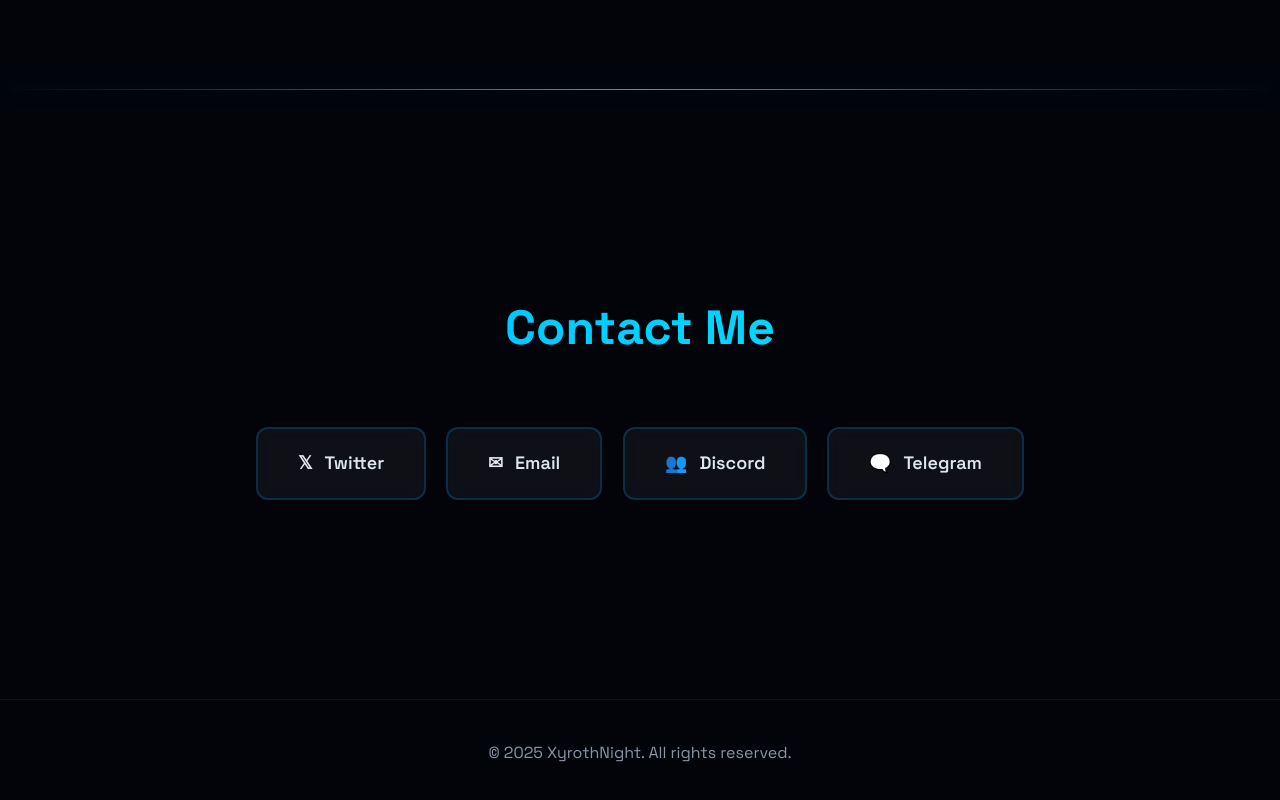
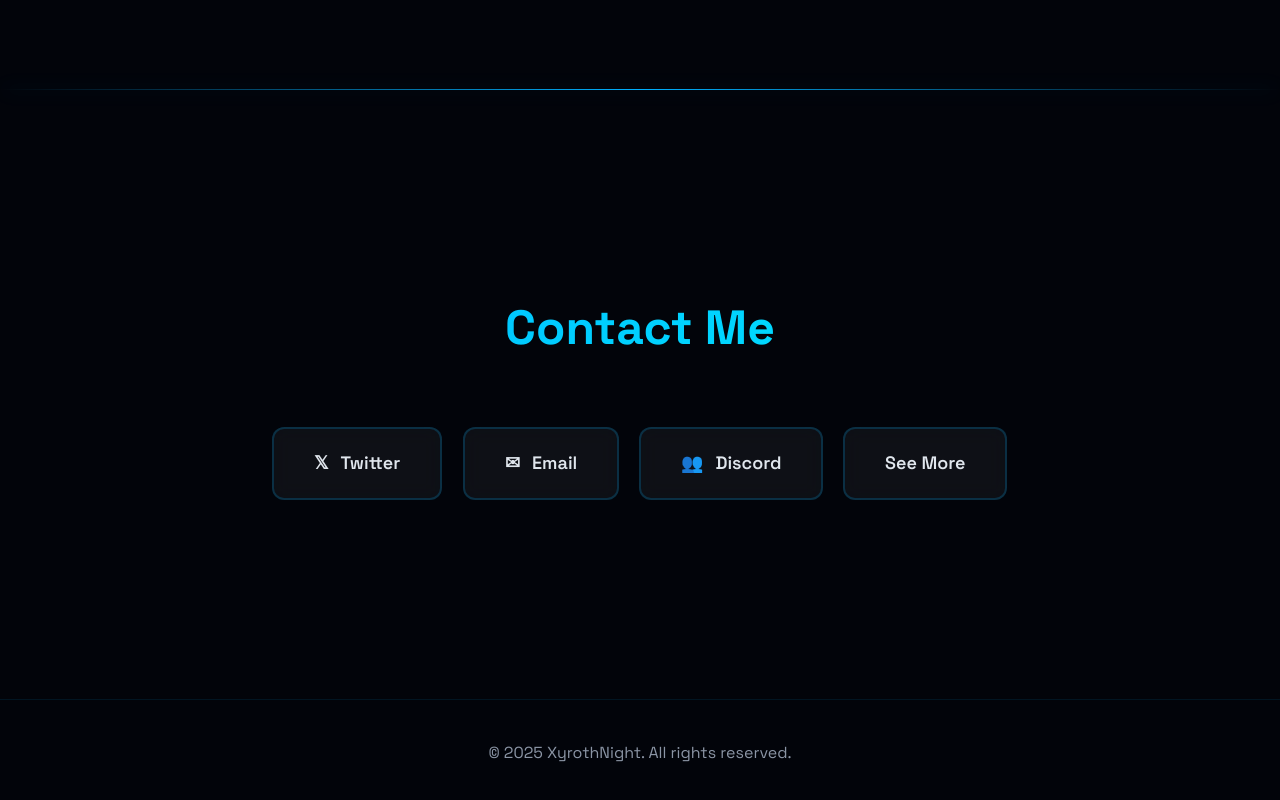
Before and after one commit to XyrothNight/xyrothnight.github.io, a plain HTML site: page index.html in a window 1280 px wide. Shown: the part 4349-5149 px from the top of the page. Drawn offline with nearby package versions, Linux system fonts and the light colour scheme; no server answers.

Commit message:
Replace Telegram link with new link3.to URL

```diff
--- a/index.html
+++ b/index.html
@@ -928,9 +928,8 @@
                     <span>👥</span>
                     <span>Discord</span>
                 </a>
-                <a href="t.me/XyrothNight" class="contact-btn">
-                    <span>🗨️</span>
-                    <span>Telegram</span>
+                <a href="https://link3.to/xyrothnight" class="contact-btn">
+                    <span>See More</span>
                 </a>
             </div>
         </div>
```
